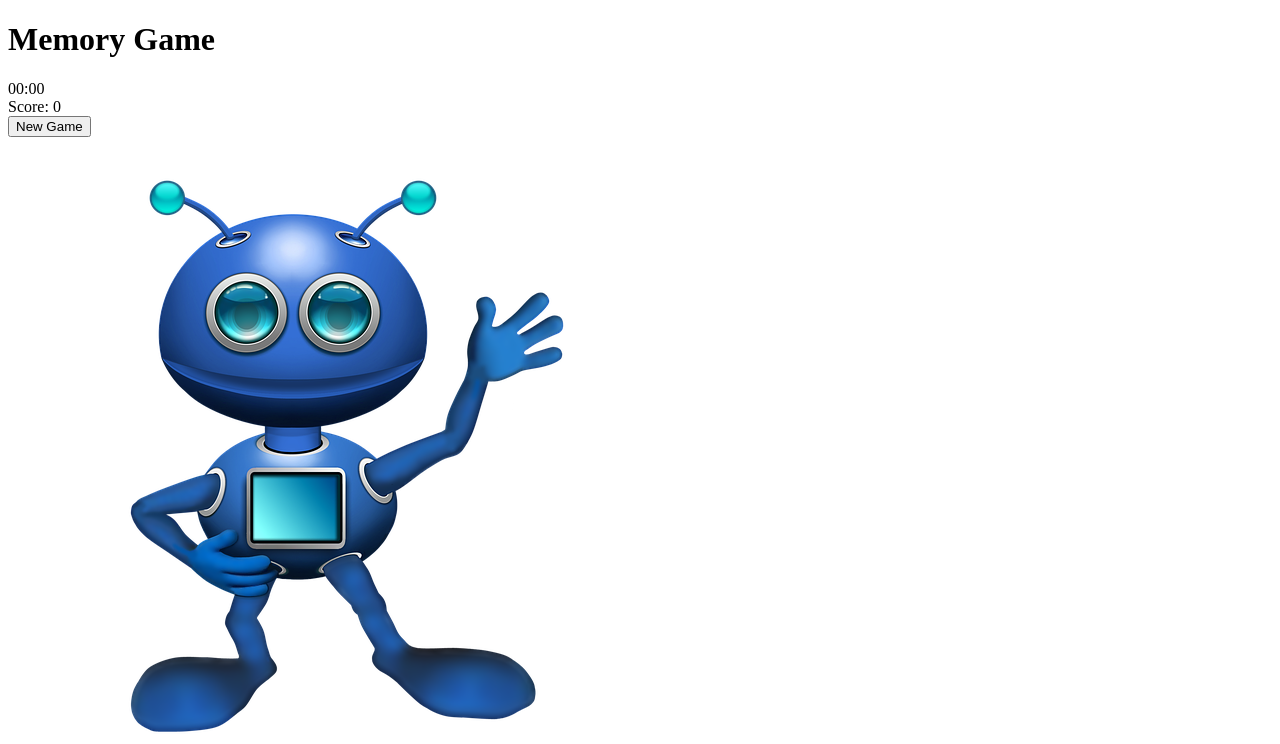
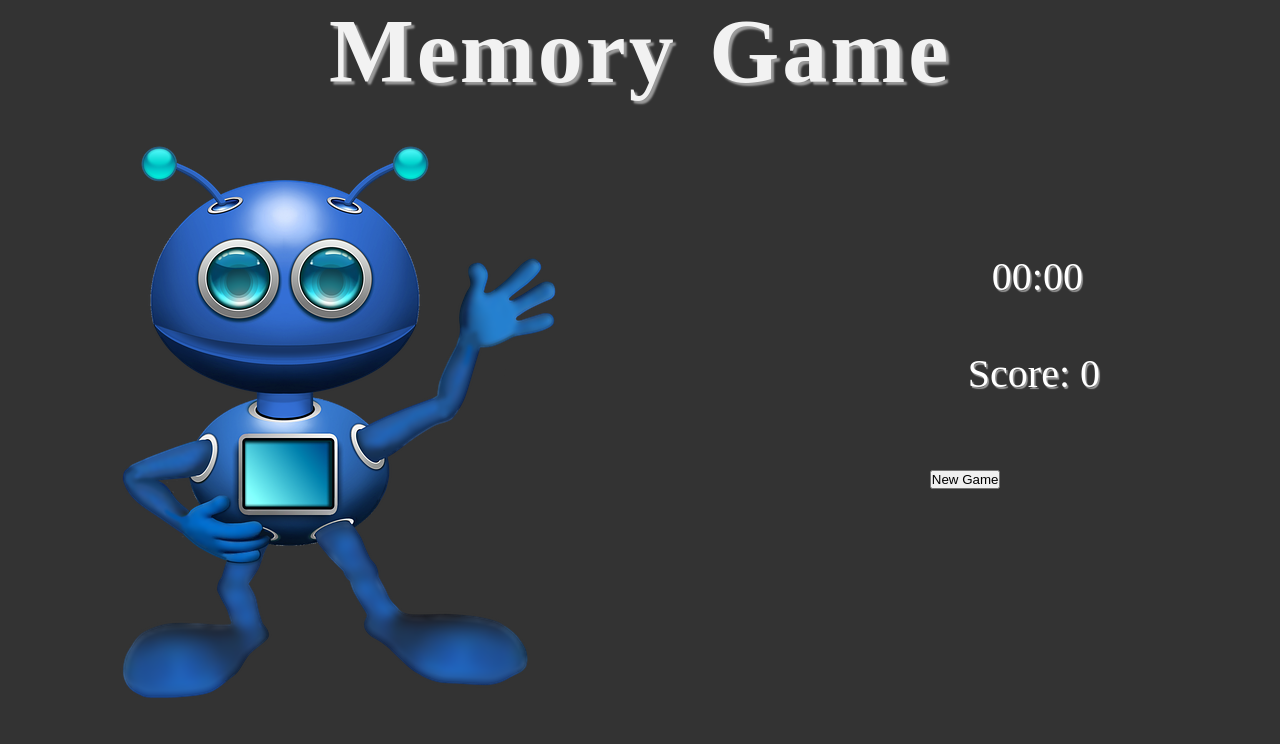
Before and after one commit to kazomikun/tic-tac, a plain HTML site: page index.html in a window 1280 px wide. Shown: the top 744 px of the page. Drawn offline with Linux system fonts and the light colour scheme.

Commit message:
fixed id's and added styles
corrected id's for certain tags and added initial styles

```diff
--- a/index.html
+++ b/index.html
@@ -4,14 +4,15 @@
     <meta charset="utf-8">
     <meta name="viewport" content="width=device-width inital-scale=1.0">
     <title>Memory Game</title>
+    <link rel="stylesheet" href="./styles/styles.css">
   </head>
   <body>
     <header id="head">
-      <h1>Memory Game</h1>
+      <h1 id="h1">Memory Game</h1>
     </header>
     <div id="updates">
       <div id="timer">00:00</div>
-      <div id="scort">Score: 0</div>
+      <div id="score">Score: 0</div>
       <button id="new" type="button" name="button">New Game</button>
     </div>
     <div id="game">
@@ -96,5 +97,18 @@
         <div class="front" id="front10">?</div>
       </div>
     </div>
+    <div id="opacityD"></div>
+    <div id="result">
+      <div id="popBody">
+        <div id="imgDiv"><img src="images/thumbs_up.png" alt=""></div>
+        <h1 id="h1Res">Congratulations!</h1>
+        <p id="pRes">You've scored 5 in 60 seconds</p>
+      </div>
+      <div id="popOkay">
+        <div id="okayButton">
+          <button type="button" name="button">Great!</button>
+        </div>
+      </div>
+    </div>
   </body>
 </html>
--- /dev/null
+++ b/styles/styles.css
@@ -0,0 +1,50 @@
+* {
+  margin: 0;
+  padding: 0;
+  box-sizing: border-box;
+  user-select: none;
+}
+
+html {
+  background-color: #333333;
+}
+
+#h1 {
+  color: #f2f2f2;
+  text-align: center;
+  font-size: 90px;
+  margin-top: 0px;
+  font-weight: bolder;
+  letter-spacing: 3px;
+  word-spacing: 7px;
+  text-shadow: 3px 3px 2px rgba(255,255,255,0.5);
+}
+
+#updates {
+  float: right;
+  font-size: 40px;
+  margin: 100px 130px 100px 100px;
+}
+
+#timer {
+  margin: 50px;
+  margin-left: 45px;
+  text-align: center;
+  color: white;
+  text-shadow: 1.5px 1.5px 1px rgba(255,255,255,0.5)
+}
+
+#score {
+  margin: 50px;
+  margin-left: 38px;
+  color: white;
+  text-shadow: 1.5px 1.5px 1px rgba(255,255,255,0.5)
+}
+
+#game {
+  float: left;
+}
+
+#opacityD, #result {
+  display: none;
+}
```
